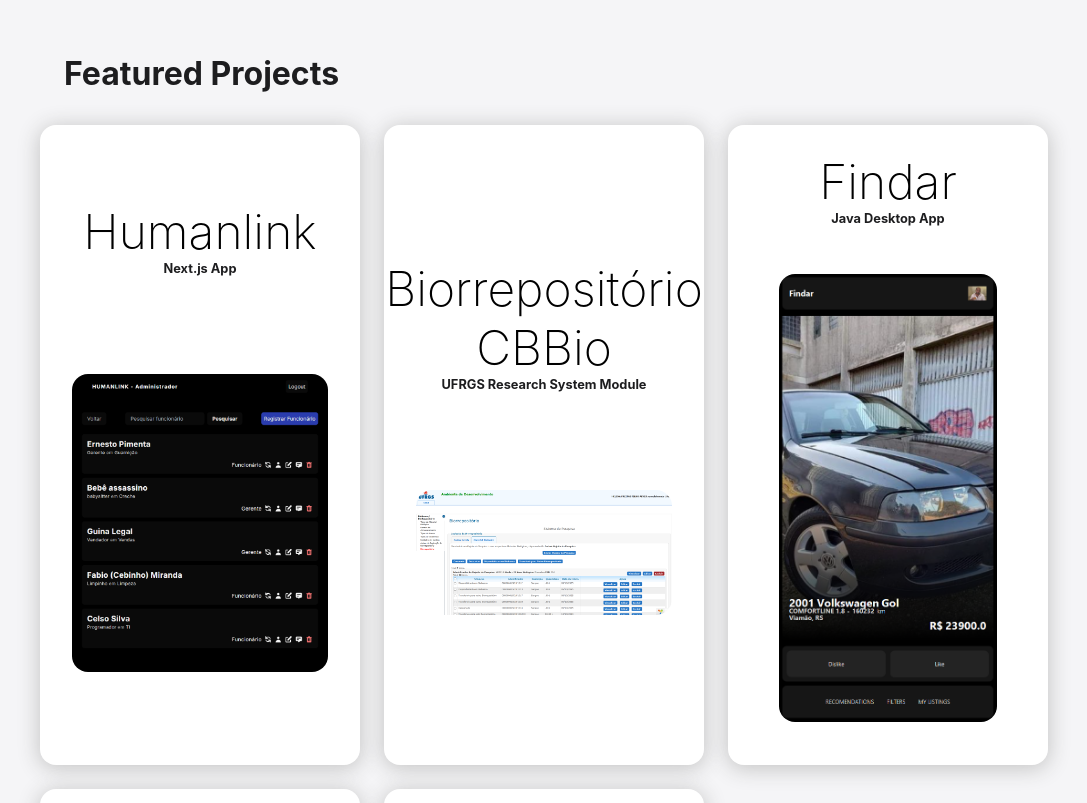
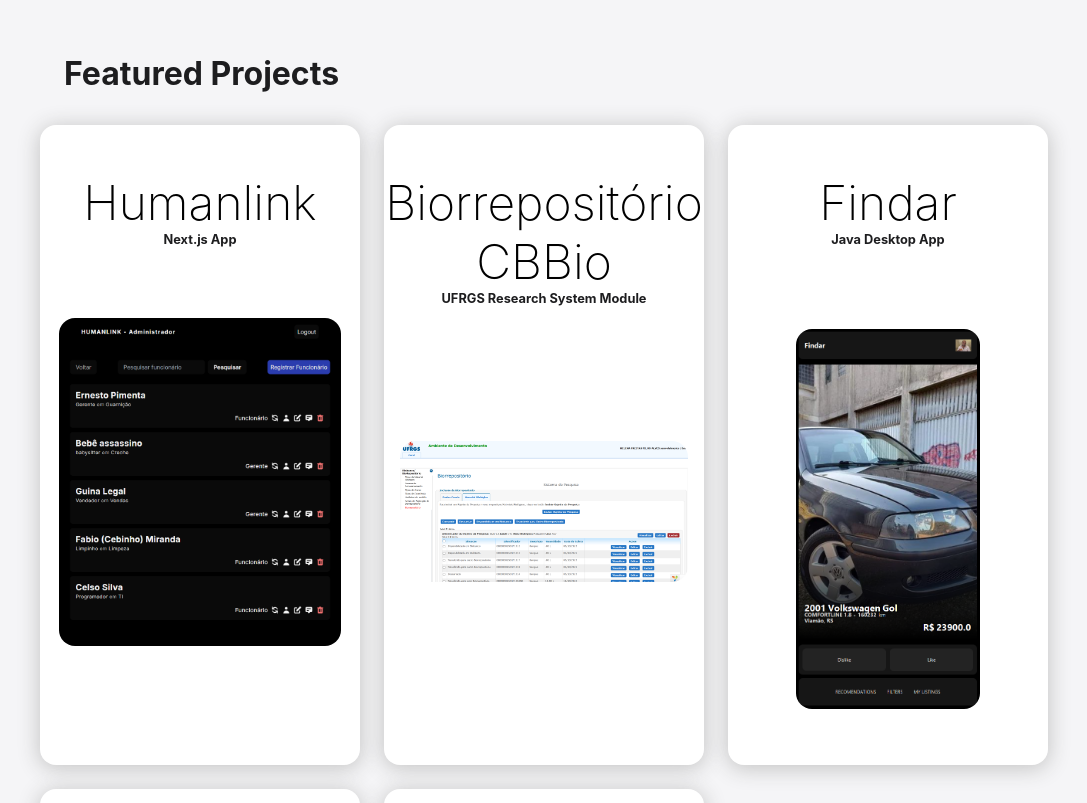
Before and after one commit to lucas4c/lucas4c.github.io, a plain HTML site: page index.html in a window 1280 px wide. Shown: the part 2900-3703 px from the top of the page, without its empty margins (96-1183 px from the left). Drawn offline with nearby package versions, Linux system fonts and the light colour scheme.

Commit message:
AJUSTES DA RAISSA

```diff
--- a/app.js
+++ b/app.js
@@ -94,7 +94,9 @@ document.querySelector('.featured').innerHTML = `
                         <p class="card-title">${project.name}</p>
                         <p class="card-description">${project.description}</p>
                     </div>
-                    <img src="${project.image}" alt="" class="card-image">
+                    <div class="card-image-container">
+                        <img src="${project.image}" alt="" class="card-image">
+                    </div>
                     </div>
                 `
             }).join('')}
--- a/style.css
+++ b/style.css
@@ -413,8 +413,9 @@ footer {
     box-shadow:  0 2pt 16pt 1pt #c5c5c5;
     display: flex;
     flex-direction: column;
-    justify-content: space-evenly;
+    justify-content: space-between;
     align-items: center;
+    padding: 3rem 0;
 }
 
 .small {
@@ -434,7 +435,6 @@ body.dark .card {
 }
 
 .card-text {
-    height: 5rem;
     width: 100%;
     text-align: center;
     font-weight: 200;
@@ -446,10 +446,16 @@ body.dark .card {
     color: var(--secondary-text-light);
 }
 
-
+.card-image-container {
+    width: 100%;
+    display: flex;
+    align-items: center;
+    justify-content: center;
+    height: 100%;
+}
 .card-image {
     margin: 1rem;
-    max-width: 80%;
+    max-width: 90%;
     max-height: 70%;
     border-radius: 12pt;
 }
```
